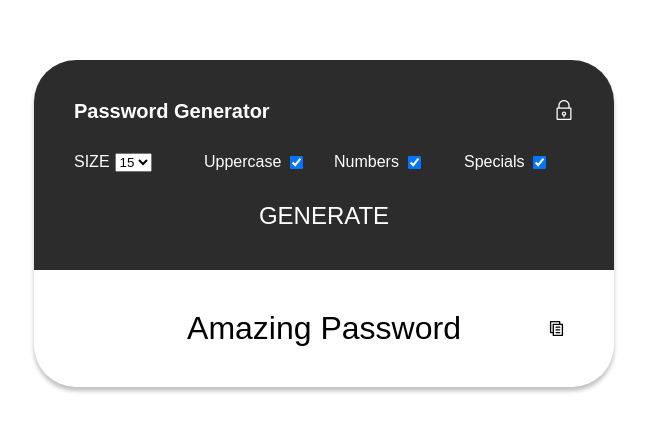
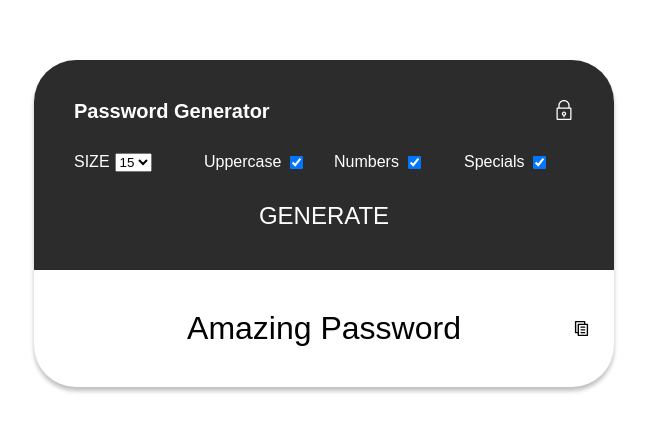
Before and after one commit to fran1014/passwordgenerator-react, a React (Create React App) app: page / in a window 1280 px wide. Shown: the part 140-572 px from the top of the page, without its empty margins (316-963 px from the left). Built offline with nearby package versions, Linux system fonts and the light colour scheme.

Commit message:
adding padding to icon styles

```diff
--- a/src/components/PasswordGeneratorFooter/style.module.css
+++ b/src/components/PasswordGeneratorFooter/style.module.css
@@ -10,6 +10,6 @@
 
 .icon{
     position:absolute;
-    right: 50px;
+    right: 25px;
     width: 15px;
 }
```
